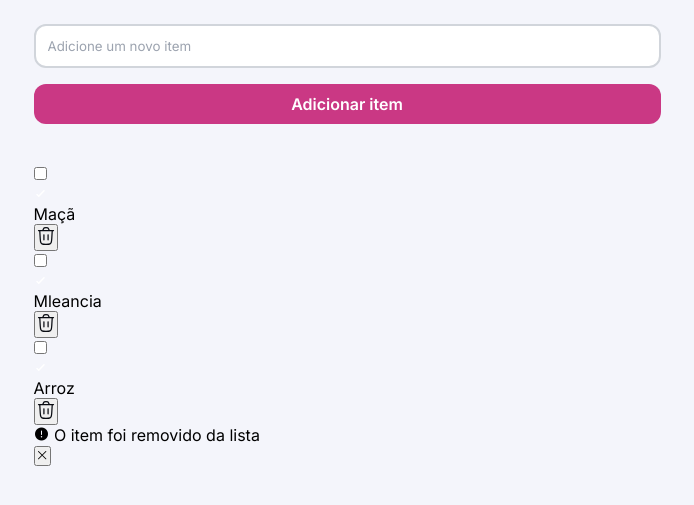
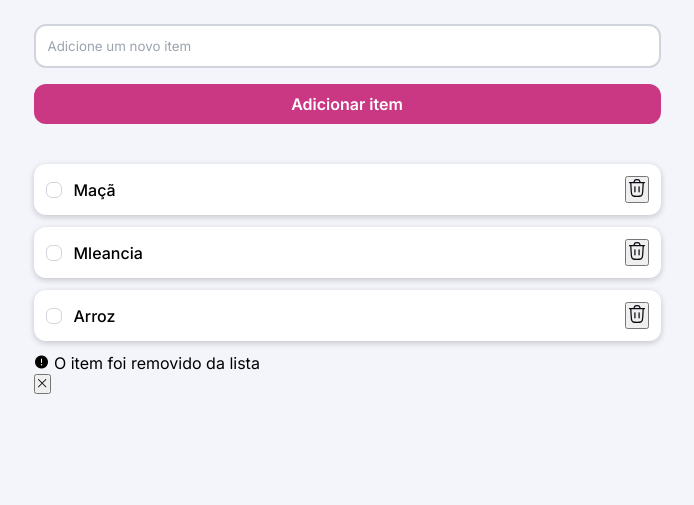
Before and after one commit to NicolasSilvaAndrade11MBTI/quicklist, a plain HTML site: page index.html in a window 1280 px wide. Shown: the part 185-690 px from the top of the page, without its empty margins (293-987 px from the left). Drawn offline with nearby package versions, Linux system fonts and the light colour scheme.

Commit message:
início das estilizacoes da section list

```diff
--- a/style.css
+++ b/style.css
@@ -106,3 +106,40 @@ main {
         }
     }
 }
+
+.list {
+    .item {
+        background: var(--background-secondary);
+        padding: 1.2rem;
+        margin-bottom: 1.2rem;
+        display: flex;
+        justify-content: space-between;
+        align-items: center;
+        font-size: 1.6rem;
+        line-height: 2.4rem;
+        font-weight: 500;
+        border-radius: 1.2rem;
+        box-shadow: 0 2px 6px rgba(8, 11, 18, 0.2);
+
+        div {
+            display: flex;
+            gap: 1.2rem;
+            align-items: center;
+        }
+        input {
+            display: none;
+        }
+
+        .custom-checkbox{
+            width: 1.6rem;
+            height: 1.6rem;
+            border: 1px solid var(--border-primary);
+            border-radius: .6rem;
+        }
+
+        labol {
+            cursor: pointer;
+        }
+
+        }
+}
```
Also changed, not shown: index.html (+2 -2 lines).
